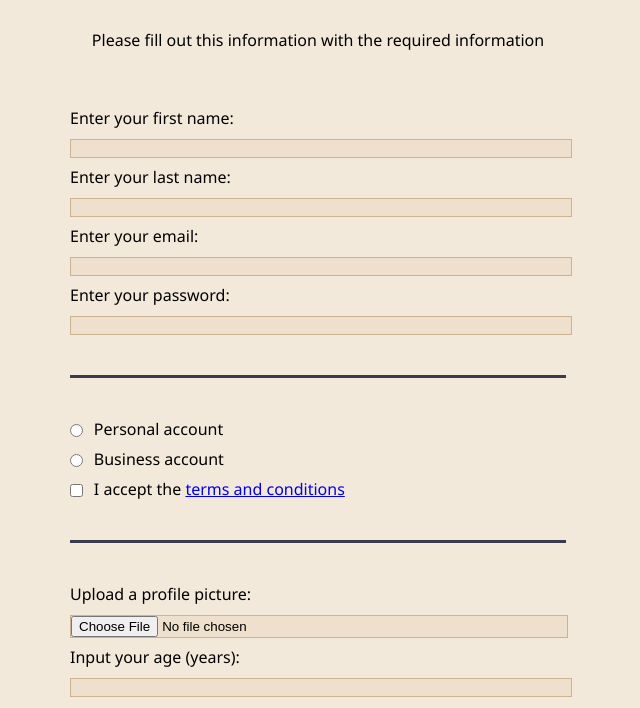
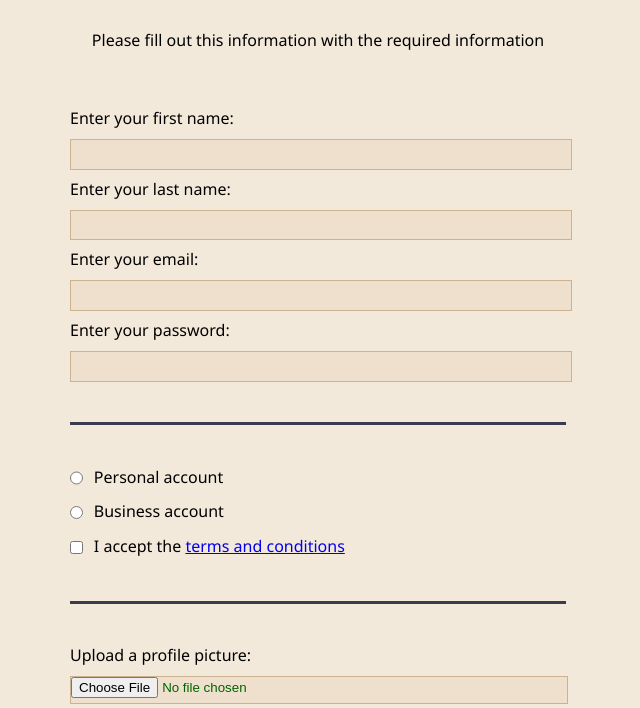
Before and after one commit to ejayjayjayjayjay/html-forms, a plain HTML site: page index.html in a window 1280 px wide. Shown: the part 78-786 px from the top of the page, without its empty margins (322-962 px from the left). Drawn offline with Linux system fonts and the light colour scheme.

Commit message:
Add color darkgreen and min-heigth 2em

```diff
--- a/css/style.css
+++ b/css/style.css
@@ -28,6 +28,8 @@ select {
 input, textarea{
     background-color: rgba(221, 191, 155, 0.229);
     border: 1px solid rgba(197, 170, 134, 0.833);
+    color: darkgreen;
+    min-height: 2em;
 }
 
 h1,
```
